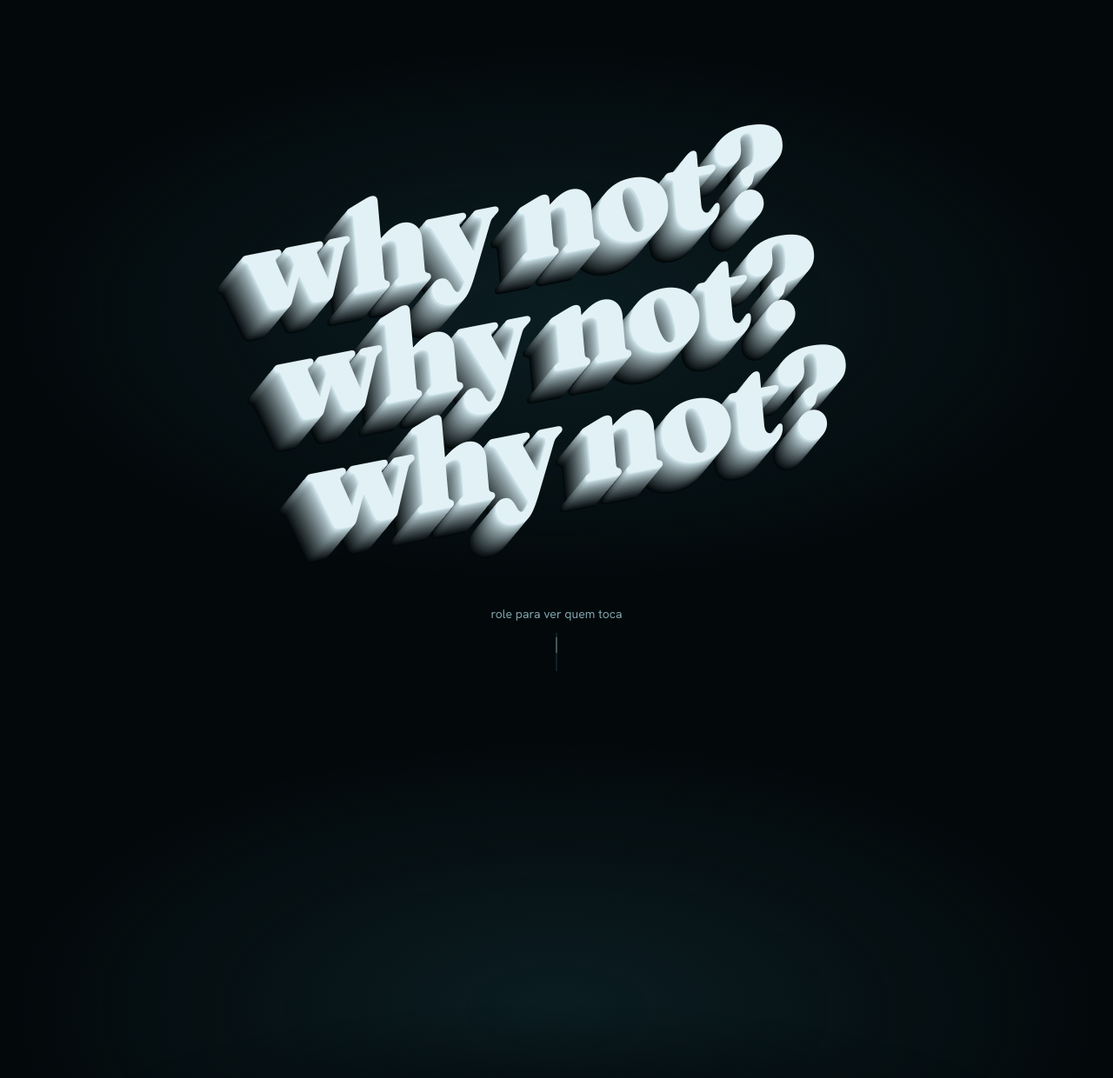
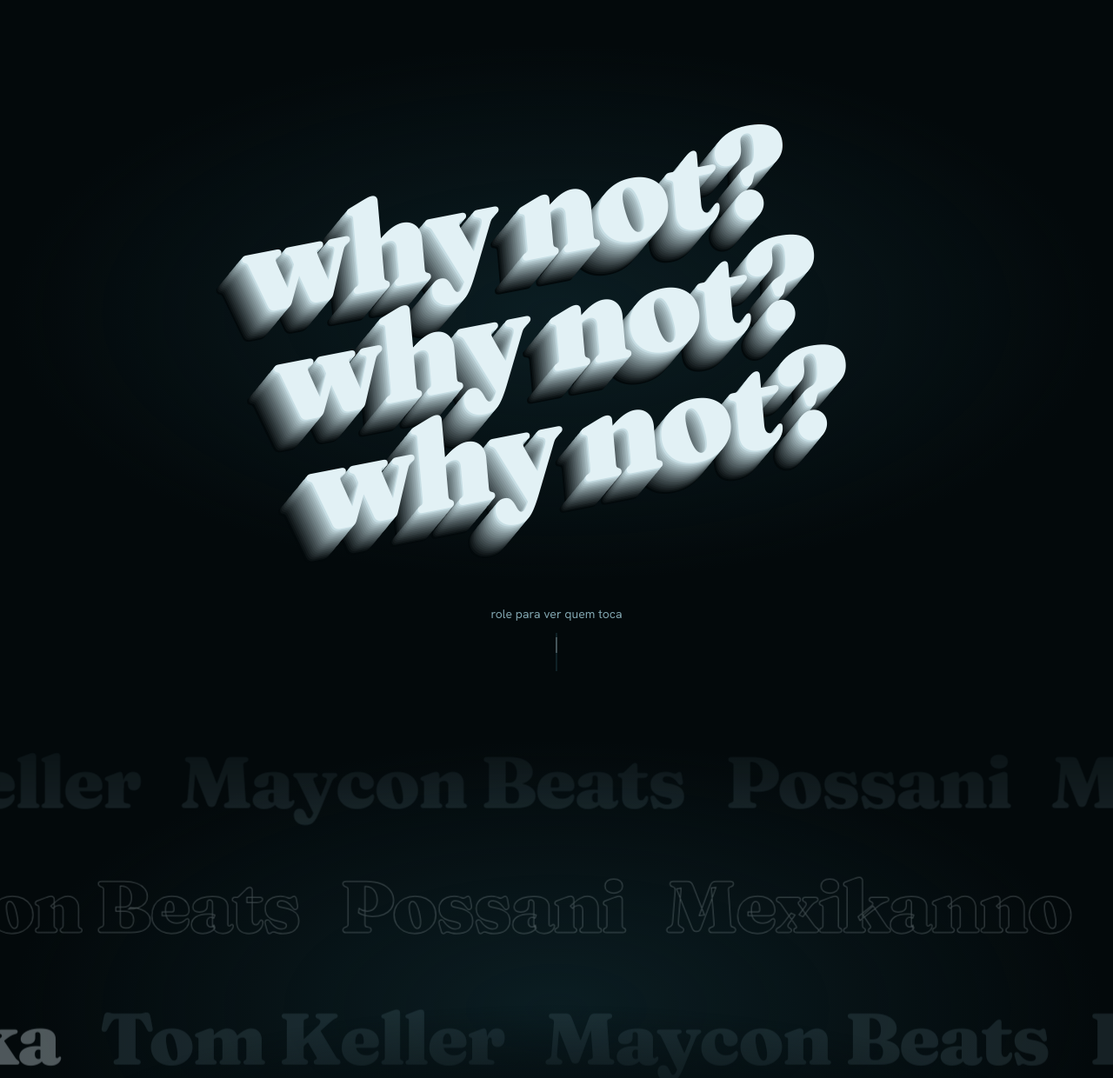
Before and after one commit to apsantos05/whynot-, a plain HTML site: page index.html in a window 1280 px wide. Shown: the top 1240 px of the page at 87% size. Drawn offline with Linux system fonts and the light colour scheme; animation ran at ten frames a second.

Commit message:
Line-up: nomes dos DJs passam sozinhos, sem depender da rolagem
Co-Authored-By: Claude Opus 5.5 <noreply@anthropic.com>
Claude-Session: https://claude.ai/code/session_01EB6L4Lkud6PcZEDw1BW6Na

```diff
--- a/config.js
+++ b/config.js
@@ -13,7 +13,7 @@ window.WHYNOT = {
     vendidoPor: "Bally Club",
   },
 
-  // Line-up da edição: os nomes flutuam no fundo enquanto a pessoa rola.
+  // Line-up da edição: os nomes passam sozinhos no fundo, como um letreiro.
   // principal: true deixa o nome em destaque.
   lineup: [
     { nome: "Tom Keller" },
--- a/script.js
+++ b/script.js
@@ -126,6 +126,7 @@
       return;
     }
 
+    const NAME_SPEED = 0.07;                              // px por ms (~50–80 px/s por faixa)
     const seg = (p, a, b) => Math.max(0, Math.min(1, (p - a) / (b - a)));
     const out = (t) => 1 - Math.pow(1 - t, 3);
 
@@ -133,12 +134,13 @@
       const r = reveal.getBoundingClientRect();
       const p = seg(-r.top / (r.height - innerHeight), 0, 1);
 
-      // 1) nomes: deslizam com o scroll + uma deriva lenta no tempo
-      const nIn = out(seg(p, 0, 0.12)) * (1 - 0.7 * out(seg(p, 0.72, 0.9)));
+      // 1) nomes: passam sozinhos o tempo todo, como um letreiro (não dependem da rolagem);
+      //    só ficam mais apagados no fim, pra mensagem e o botão aparecerem bem
+      const nIn = 1 - 0.7 * out(seg(p, 0.72, 0.9));
       for (const row of rows) {
-        const off = row.dir * (p * row.seq * 0.9 + now * 0.018) * row.speed;
+        const off = row.dir * now * NAME_SPEED * row.speed;
         const x = -row.seq + (((off % row.seq) + row.seq) % row.seq);
-        const y = (0.5 - p) * 70 * (row.r % 2 ? 1 : -1);
+        const y = Math.sin(now * 0.0006 + row.r) * 10;
         row.el.style.transform = `translate3d(${x.toFixed(1)}px, ${y.toFixed(1)}px, 0)`;
         row.el.style.opacity = nIn.toFixed(3);
       }
--- a/styles.css
+++ b/styles.css
@@ -85,7 +85,7 @@ a { color: inherit; }
 @keyframes cue { to { top: 100%; } }
 @media (prefers-reduced-motion: reduce) { .scroll-cue i::after { animation: none; top: 30%; } }
 
-/* ---------- line-up: nomes flutuando + logo 3D girando (controlado pelo scroll) ----------
+/* ---------- line-up: nomes passando sozinhos + logo 3D girando ----------
    O estado padrão aqui é o FINAL; o script aplica o começo e anima conforme a rolagem. */
 .sr-only { position: absolute; width: 1px; height: 1px; overflow: hidden; clip-path: inset(50%); white-space: nowrap; }
 
```
